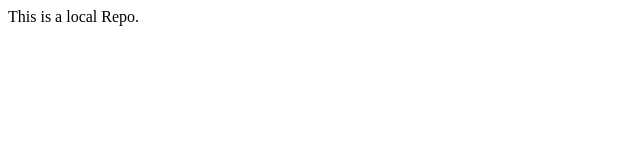
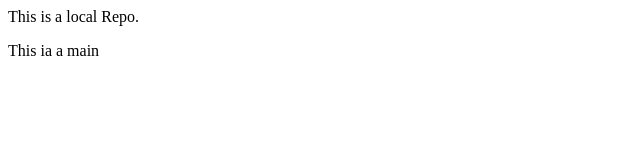
Before and after one commit to shankargouda-P/localrepo, a plain HTML site: page index.html in a window 1280 px wide. Shown: the full height of the page, 0-640 px from the left. Drawn offline with Linux system fonts and the light colour scheme.

Commit message:
add main

```diff
--- a/index.html
+++ b/index.html
@@ -1 +1,2 @@
 <p>This is a local Repo.</p>
+<p>This ia a main</p>
```
